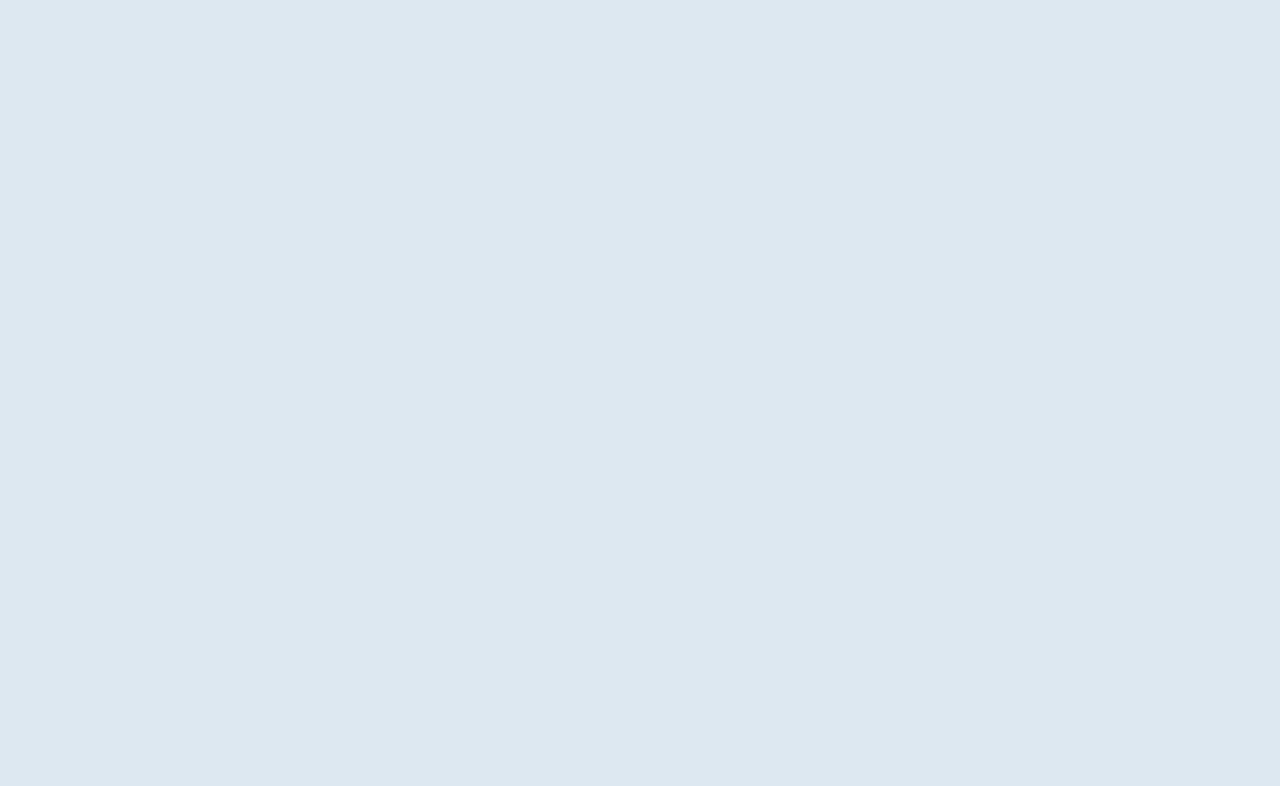
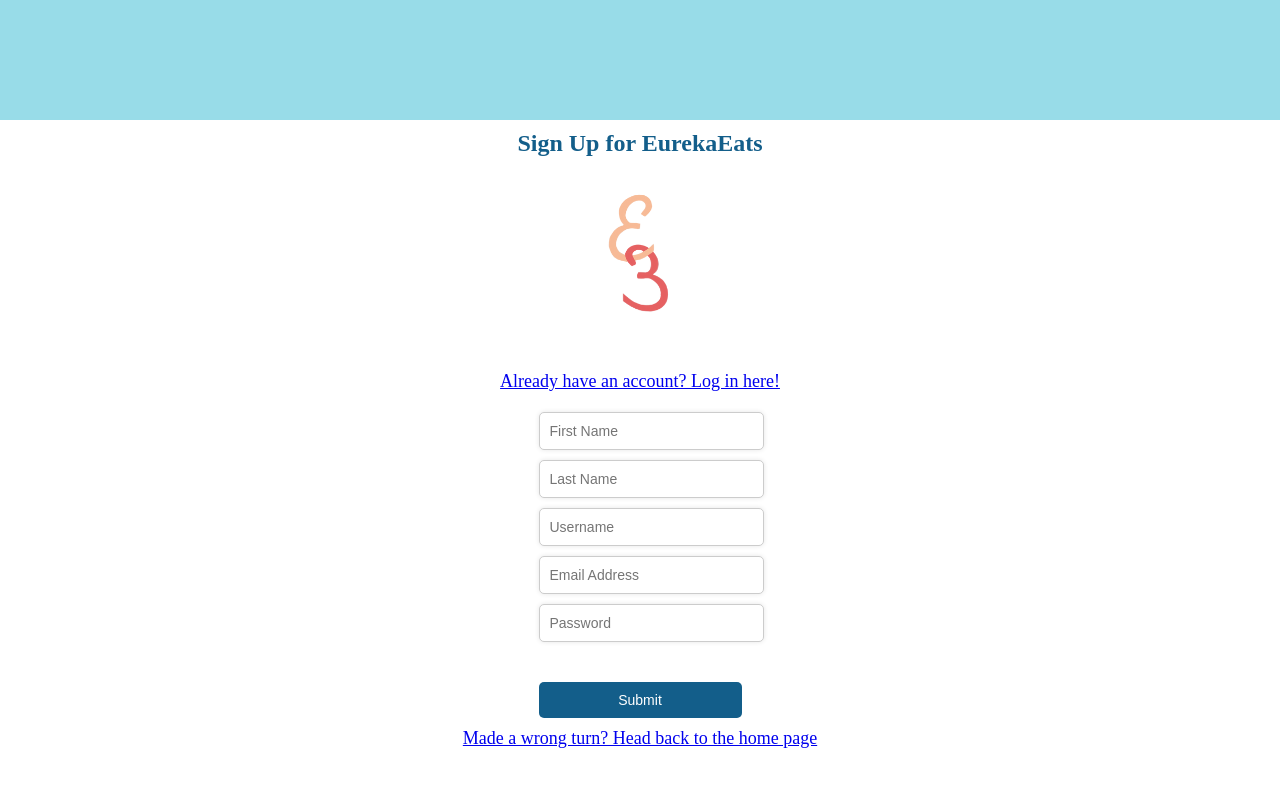
Before and after one commit to dchang21/2023Group6, a React (Create React App) app in the folder eurekaeats/: page /signin in a window 1280 px wide. Before the commit this address had no page. Shown: the top 786 px of the page. Built offline with nearby package versions, Linux system fonts and the light colour scheme.

Commit message:
signup page, login, landingui fixes

```diff
--- a/eurekaeats/src/App.jsx
+++ b/eurekaeats/src/App.jsx
@@ -4,7 +4,7 @@ import React from 'react';
 import { BrowserRouter, Route, Routes } from 'react-router-dom';
 import LandingPage from './LandingPage/LandingPage';
 import LogIn from './LogIn/LogIn';
-// import SignIn from './SignIn/SignIn';
+import SignIn from './SignIn/SignIn';
 
 import useJToken from './utils/useJToken';
 
@@ -16,7 +16,7 @@ function App() {
         <Route path="/" element={<LandingPage/>}>
         </Route>
         <Route path="login" element={<LogIn useJTokenHook={useJToken}/>}></Route>
-        {/* <Route path="/signin" element={<SignIn/>}></Route> */}
+        <Route path="/signin" element={<SignIn useJTokenHook={useJToken}/>}></Route>
       </Routes>
     </BrowserRouter>
   );
--- a/eurekaeats/src/LandingPage/LandingPage.css
+++ b/eurekaeats/src/LandingPage/LandingPage.css
@@ -21,21 +21,18 @@ header {
   padding: 10px;
   text-align: center;
   height: 100px;
-  /* Set the height to a fixed value */
   display: grid;
   grid-template-columns: auto 3fr 2fr;
   grid-template-rows: 100px;
-  /* Align logo to the left and other content to the right */
   align-items: center;
   margin-top: 100;
-  /* Vertically center the content within the header */
 }
 
 main {
   display: flex;
   flex-direction: column;
   align-items: center;
-  margin: 20px;
+  background-color: white;
 }
 
 .logo img {
@@ -133,13 +130,16 @@ h2 {
   text-align: center;
   font-family: 'Avenir';
   color: #135E8A;
+  text-align: center;
+  align-items: center;
 }
 
 p {
+  margin-top: 30px; /* Adjust as needed for spacing */
   font-size: 18px;
-  text-align: center;
   font-family: 'Avenir';
   font-weight: 500;
+  text-align: left;
 }
 
 /* Review Tiles */
@@ -152,6 +152,7 @@ p {
   padding: 10px;
   display: flex;
   align-items: center;
+  position: relative;
 }
 
 .blue-rectangle1 {
@@ -189,7 +190,15 @@ p {
 
 .blue-rectangle img {
   max-width: 15%;
-  /* Adjust the image width as needed */
   margin-right: 20px;
-  /* Add spacing between the image and text */
 }
+.content-container {
+  flex: 1;
+}
+h3 {
+  position: absolute;
+  top: 10px;
+  left: 10px;
+  font-family: 'Avenir';
+  font-weight: 500;
+}
--- a/eurekaeats/src/LogIn/Login.css
+++ b/eurekaeats/src/LogIn/Login.css
@@ -1,11 +1,11 @@
 body {
   margin: 0;
-  background-color: #dde8f1; /* somewhat fix background color*/
   font-family: -apple-system, BlinkMacSystemFont, 'Segoe UI', 'Roboto', 'Oxygen',
     'Ubuntu', 'Cantarell', 'Fira Sans', 'Droid Sans', 'Helvetica Neue',
     sans-serif;
   -webkit-font-smoothing: antialiased;
   -moz-osx-font-smoothing: grayscale;
+
 }
 
 h2 {
@@ -17,6 +17,8 @@ h2 {
 p {
   margin: 10px 0;
 }
+
+
 
 .logo-login-box {
   position: fixed;
@@ -84,3 +86,10 @@ input[type="submit"].login-button:hover {
   background-color: #2a80b9;
   /* Slightly darker color on hover */
 }
+.form-login-button{
+  margin-top: 40px
+}
+.logo {
+margin-top: -140px;
+margin-bottom: -170px;
+}
--- a/eurekaeats/src/SignIn/SignIn.css
+++ b/eurekaeats/src/SignIn/SignIn.css
@@ -1,158 +1,109 @@
-/*
-  Contents of CSS:
-  Header
-  Controls
-  Basic Text
-  Review Tiles
-*/
+body {
+  margin: 0;
+  font-family: -apple-system, BlinkMacSystemFont, 'Segoe UI', 'Roboto', 'Oxygen',
+    'Ubuntu', 'Cantarell', 'Fira Sans', 'Droid Sans', 'Helvetica Neue',
+    sans-serif;
+  -webkit-font-smoothing: antialiased;
+  -moz-osx-font-smoothing: grayscale;
+
+}
+
+h2 {
+  margin: 0;
+  padding: 10px 0;
+  text-align: center;
+}
+
+p {
+  margin: 10px 0;
+}
 
 
-  main {
+
+.logo-login-box {
+  position: fixed;
+  right: 10px;
+  bottom: 10px;
+  z-index: 1;
   display: flex;
-    flex-direction: column;
   align-items: center;
-    margin: 20px;
+  justify-content: center;
+  border-radius: 50%;
+  border: 1px solid #ccc;
+  background-color: #f3eaea;
+  box-shadow: 10px 10px 5px whitesmoke;
 }
 
-  .logo img {
-    width: 30vw;
-    margin-left: -100px;
+.logo-login-box:hover {
+  background-color: #d3eba6;
+  animation: 1s 1 alternate mini-bob;
 }
 
-  input {
-    display: block;
-    padding: 20px;
-    border: 1px solid #ccc;
-    border-radius: 10px 0px 0px 10px;
-    width: auto;
-    font-size: 14px;
+@keyframes mini-bob {
+  0% {
+    bottom: 10px;
+  }
+  50% {
+    bottom: 20px;
+  }
+  100% {
+    bottom: 10px;
+  }
 }
 
-  button {
+.logo-login-box img {
+  width: 200px;
+  height: auto;
+  margin: 0;
+}
+
+.form-field-bar {
+  margin: 10px 0;
+}
+
+.form-field-bar > input[type="text"], .form-field-bar > input[type="password"] {
+  width: 100%;
+  padding: 10px;
+  border: 1px solid #ccc;
+  border-radius: 5px;
+  box-shadow: 0 0 5px rgba(0, 0, 0, 0.1);
+  background-color: #fff;
+  /* Set the input fields to white */
+}
+
+input[type="submit"].form-login-button {
+  width: 100%;
   background-color: #135E8A;
   color: white;
   border: none;
-    border-radius: 0px 10px 10px 0px;
-    padding: 20px 12px;
+  padding: 10px;
+  border-radius: 5px;
   cursor: pointer;
-    font-size: 17px;
-    font-family: 'Avenir';
-    font-weight: bolder;
+  transition: background-color 0.3s;
 }
 
-  .search-icon {
-    width: 20px;
-    /* Adjust the width as needed */
-    height: 20px;
-    /* Adjust the height as needed */
+input[type="submit"].login-button:hover {
+  background-color: #2a80b9;
+  /* Slightly darker color on hover */
+}
+.form-login-button{
+  margin-top: 40px
+}
+.logo {
+margin-top: -140px;
+margin-bottom: -170px;
 }
 
-  .search-button {
-    background-color: #135E8A;
+header {
+  background-color: #98DCE8;
   color: white;
-    border: none;
-    border-radius: 0px 10px 10px 0px;
-    padding: 17px 20px;
-    cursor: pointer;
+  padding: 10px;
+  text-align: center;
+  align-items: center;
+  height: 100px;
+  display: grid;
+  grid-template-columns: auto 3fr 2fr;
+  grid-template-rows: 100px;
+  align-items: center;
+  margin-top: 100;
 }
-
-  .header-buttons {
-    display: flex;
-    flex-direction: row;
-    justify-content: center;
-    gap: 20px;
-  }
-
-  .login-button {
-    background-color: #F9BB96;
-    color: white;
-    border: none;
-    border-radius: 15px;
-    padding: 10px 30px;
-    cursor: pointer;
-    margin-left: 100px;
-  }
-
-  .signup-button {
-    background-color: #E76062;
-    color: white;
-    border: none;
-    border-radius: 15px;
-    padding: 5px 30px;
-    cursor: pointer;
-  }
-
-  /* Basic Text */
-
-  h1 {
-    font-size: 28px;
-    text-align: center;
-    font-family: 'Avenir';
-    color: #E76062;
-  }
-
-  h2 {
-    font-size: 24px;
-    text-align: center;
-    font-family: 'Avenir';
-    color: #135E8A;
-  }
-
-  p {
-    font-size: 18px;
-    text-align: center;
-    font-family: 'Avenir';
-    font-weight: 500;
-  }
-
-  /* Review Tiles */
-
-  .blue-rectangle {
-    background-color: #E5F7FB;
-    height: 230px;
-    width: 78.2vw;
-    border-radius: 0px 0px 25px 25px;
-    padding: 10px;
-    display: flex;
-    align-items: center;
-  }
-
-  .blue-rectangle1 {
-    background-color: #E5F7FB;
-    height: 230px;
-    width: 78.2vw;
-    border-radius: 0px 0px 25px 25px;
-    padding: 10px;
-    display: flex;
-    align-items: center;
-  }
-
-  .restaurants {
-    display: flex;
-    flex-direction: column;
-    gap: 50px;
-    margin-top: 11px;
-  }
-
-  .restaurant {
-    margin-bottom: 20px;
-  }
-
-  .tile-header {
-    background-color: #135E8A;
-    color: white;
-    font-size: 20px;
-    padding: 15px;
-    border-radius: 25px 25px 0 0;
-    width: 77.5vw;
-    font-weight: 500;
-    font-family: 'Avenir';
-
-  }
-
-  .blue-rectangle img {
-    max-width: 15%;
-    /* Adjust the image width as needed */
-    margin-right: 20px;
-    /* Add spacing between the image and text */
-  }
--- a/eurekaeats/src/SignIn/SignIn.js
+++ b/eurekaeats/src/SignIn/SignIn.js
@@ -1,29 +1,125 @@
-import React from 'react';
+import React, { useState } from 'react';
+import {Navigate, Outlet} from 'react-router-dom';
+import { Link } from 'react-router-dom';
+
+import '../index.css';
 import './SignIn.css';
 import logo from '../assets/EurekaEatsWText.png';
+import logo1 from '../assets/EurekaEatsLogo.png';
 
 
-function SignIn() {
+import useJToken from '../utils/useJToken'; // For ESLint of LogIn doc comment.
+
+/**
+ * @description Stateful page component for login. Checks the user session token with a to-backend call before further routing.
+ * @param {useJToken} param0
+ */
+function SignIn({useJTokenHook}) {
+  /* State of login component: stores user inputs. */
+  const [username, setUsername] = useState();
+  const [email, setEmail] = useState();
+  const [firstName, setFirstName] = useState();
+  const [lastName, setLastName] = useState();
+  const [password, setPassword] = useState();
+  const {setToken, token} = useJTokenHook();
+
+  if (token !== 'guest') {
+    return <Navigate to="/"/>;
+  }
+
+  /**
+   * @description Helper function for making an AJAX call to the app's API in order to process the login.
+   * @param {{username: string, email: string, firstName: string, lastName: string, password: string}} credentials
+   * @returns {{payload: number, data: {token: string}} | null}
+   */
+  const doSignInCall = async (credentials) => {
+    return fetch('http://127.0.0.1:5000/api/users/action', {
+      method: 'POST',
+      headers: {
+        'Accept': 'application/json',
+        'Content-Type': 'application/json'
+      },
+      body: JSON.stringify({action: 36, args: credentials})
+    })
+    .then((response) => {
+      return response.json();
+    }).catch((error) => {
+      console.error(`eurekaeats [API Error]: ${error}`);
+      return null;
+    });
+  };
+
+  const handleSubmit = async (event) => {
+    event.preventDefault();
+
+    const responseData = await doSignInCall({
+      username,
+      email,
+      firstName,
+      lastName,
+      password
+    });
+
+    // If we get null data or a false boolean back, the call failed :(
+    if (!responseData) {
+      setToken(null);
+      console.error('[eurekaeats]: No valid JSON response!');
+    } else if (responseData.payload === 3) {
+      // Here, the payload is a success boolean that is basically false.
+      setToken(null);
+      console.log(`[eurekaeats]: ${JSON.stringify(responseData)}`);
+    } else if (responseData.payload === 2) {
+      // At this point, the only other allowed payload code is an object. By the required JSON format, access object.data.token!
+      setToken(responseData.data.token);
+      console.log(`[eurekaeats]: set token from ${JSON.stringify(responseData)}`);
+    } else {
+      setToken(null);
+      console.log(`[eurekaeats]: set guest token from ${JSON.stringify(responseData)}`);
+    }
+  };
 
   return (
-    <div>
+    <>
+      <div>
       <header>
-        <div className="logo">
-          <img src={logo} alt="My Logo" />
-        </div>
+
       </header>
-      <main>
-        <h2>
-         Ready to Eat? Log In Here
-        </h2>
-        <p>Don't have an account? Sign up today!</p>
-        <div className="email-bar">
-          <input type="text" placeholder="Begin your search for a restaurant here..." />
-          <button className="login-button">Sign In
-          </button>
-        </div>
-      </main>
-    </div>
+      <main className="main-content-login">
+      <h2>Sign Up for EurekaEats</h2>
+          <Link to="/">
+          <img src={logo1} alt="logo" className = "logo"/>
+          </Link>
+          <Link to="/login">
+          <p>Already have an account? Log in here!</p>
+          </Link>
+          <form onSubmit={handleSubmit}>
+          <div className="form-field-bar">
+              <input type="text" placeholder="First Name" onChange={(e) => setFirstName(e.target.value)}/>
+            </div>
+            <div className="form-field-bar">
+            <input type="text" placeholder="Last Name" onChange={(e) => setLastName(e.target.value)}/>
+            </div>
+            <div className="form-field-bar">
+              <input type="text" placeholder="Username" onChange={(e) => setUsername(e.target.value)}/>
+            </div>
+            <div className="form-field-bar">
+              <input type="text" placeholder="Email Address" onChange={(e) => setEmail(e.target.value)} />
+            </div>
+            <div className="form-field-bar">
+              <input type="password" placeholder="Password" onChange={(e) => setPassword(e.target.value)}/>
+            </div>
+            <input type="submit" className="form-login-button" />
+          </form>
+      <div className="go-back-text">
+        <Link to="/">
+      <p>Made a wrong turn? Head back to the home page</p>
+            </Link>
+
+          </div>
+        </main>
+      </div>
+      <Outlet/>
+    </>
   );
 }
 
```
Also changed, not shown: eurekaeats/src/CustomRouter/CustomeRouter.js (added, +48 -0 lines), eurekaeats/src/LandingPage/LandingPage.js (+11 -10 lines), eurekaeats/src/LogIn/LogIn.js (+16 -8 lines). Lines whose indentation alone changed are shown as unchanged.
